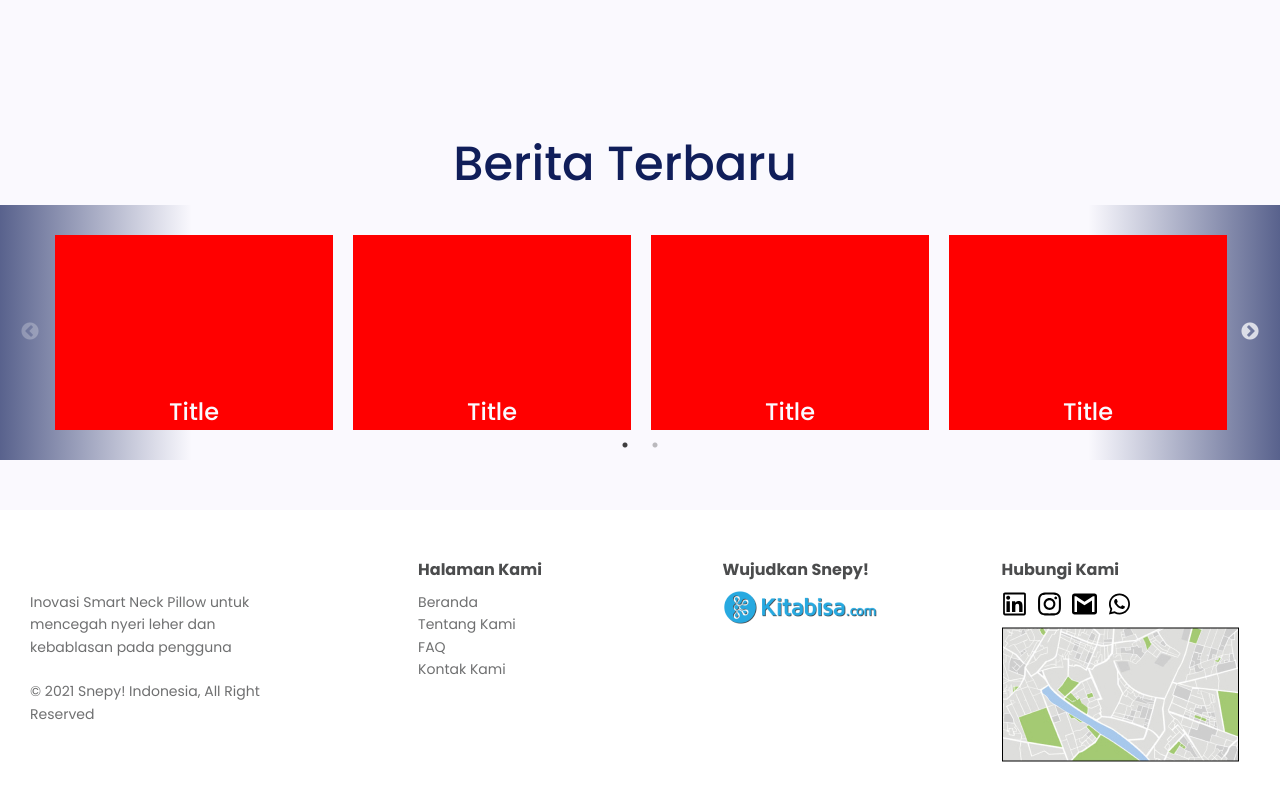
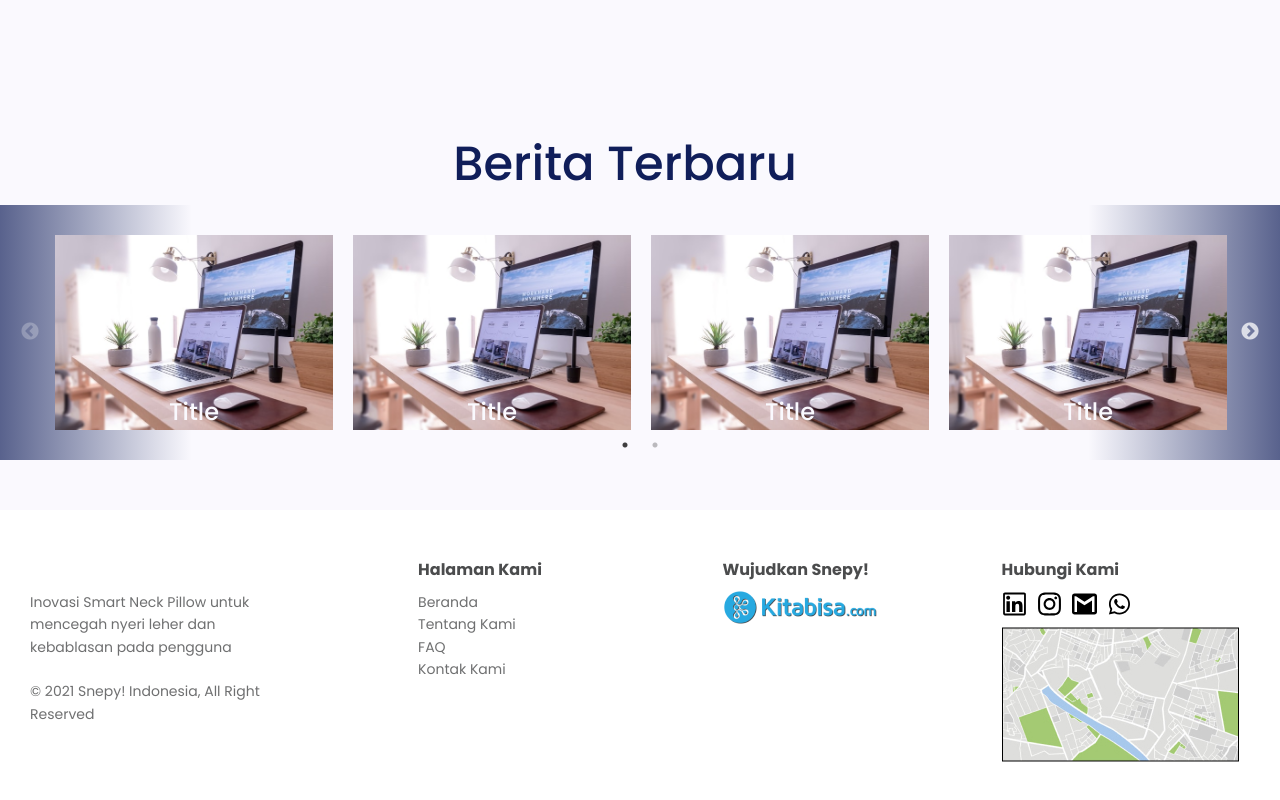
Before and after one commit to FarhanFDjabari/snepy-landing, a React (Create React App) app: page / in a window 1280 px wide. Shown: the part 3198-3998 px from the top of the page. Built offline with nearby package versions, Linux system fonts and the light colour scheme.

Commit message:
add imge on news thumbnail

```diff
--- a/src/components/Landing/News.js
+++ b/src/components/Landing/News.js
@@ -1,9 +1,26 @@
 import React, { Component } from "react";
 import Slider from "react-slick";
 import { Row, Col } from 'react-bootstrap'
+import styled from 'styled-components'
+import NewsThumbnail from '../../asset/img/news-thumbnail.jfif'
 import './News.scss'
 
+
+const NewsBox = styled.div`
+  width: 346px;
+  height: 195px;
+  background: url(${props => props.image});
+  background-size: cover;
+  background-position: center center;
+  display: flex;
+  justify-content: center;
+  align-items: flex-end;
+`
 export default class Responsive extends Component {
+
+
+
+
   render() {
     var settings = {
       dots: true,
@@ -50,60 +67,60 @@ export default class Responsive extends Component {
           <div className="container-fluid">
             <Slider {...settings}>
               <div className="px-3 d-flex justify-content-center align-items-center">
-                <div className="news-box">
+                <NewsBox image={NewsThumbnail}>
                   <div className="news-title">
                     Title
                   </div>
-                </div>
+                </NewsBox>
               </div>
               <div className="px-3 d-flex justify-content-center align-items-center">
-                <div className="news-box">
+                <NewsBox image={NewsThumbnail}>
                   <div className="news-title">
                     Title
                   </div>
-                </div>
+                </NewsBox>
               </div>
               <div className="px-3 d-flex justify-content-center align-items-center">
-                <div className="news-box">
+                <NewsBox image={NewsThumbnail}>
                   <div className="news-title">
                     Title
                   </div>
-                </div>
+                </NewsBox>
               </div>
               <div className="px-3 d-flex justify-content-center align-items-center">
-                <div className="news-box">
+                <NewsBox image={NewsThumbnail}>
                   <div className="news-title">
                     Title
                   </div>
-                </div>
+                </NewsBox>
               </div>
               <div className="px-3 d-flex justify-content-center align-items-center">
-                <div className="news-box">
+                <NewsBox image={NewsThumbnail}>
                   <div className="news-title">
                     Title
                   </div>
-                </div>
+                </NewsBox>
               </div>
               <div className="px-3 d-flex justify-content-center align-items-center">
-                <div className="news-box">
+                <NewsBox image={NewsThumbnail}>
                   <div className="news-title">
                     Title
                   </div>
-                </div>
+                </NewsBox>
               </div>
               <div className="px-3 d-flex justify-content-center align-items-center">
-                <div className="news-box">
+                <NewsBox image={NewsThumbnail}>
                   <div className="news-title">
                     Title
                   </div>
-                </div>
+                </NewsBox>
               </div>
               <div className="px-3 d-flex justify-content-center align-items-center">
-                <div className="news-box">
+                <NewsBox image={NewsThumbnail}>
                   <div className="news-title">
                     Title
                   </div>
-                </div>
+                </NewsBox>
               </div>
             </Slider>
           </div>
--- a/src/components/Landing/News.scss
+++ b/src/components/Landing/News.scss
@@ -3,14 +3,14 @@
   background: linear-gradient(to right, rgba(16, 30, 90, 0.69) 0%, rgba(0, 0, 0, 0) 15%, rgba(0, 0, 0, 0) 85%, rgba(16, 30, 90, 0.69) 100%);
 }
 
-.news-box {
-  width: 346px;
-  height: 195px;
-  background-color: red;
-  display: flex;
-  justify-content: center;
-  align-items: flex-end;
-}
+// .news-box {
+//   width: 346px;
+//   height: 195px;
+//   background-color: red;
+//   display: flex;
+//   justify-content: center;
+//   align-items: flex-end;
+// }
 
 .news-title {
   font-style: normal;
```
Also changed, not shown: src/asset/img/news-thumbnail.jfif (added).
